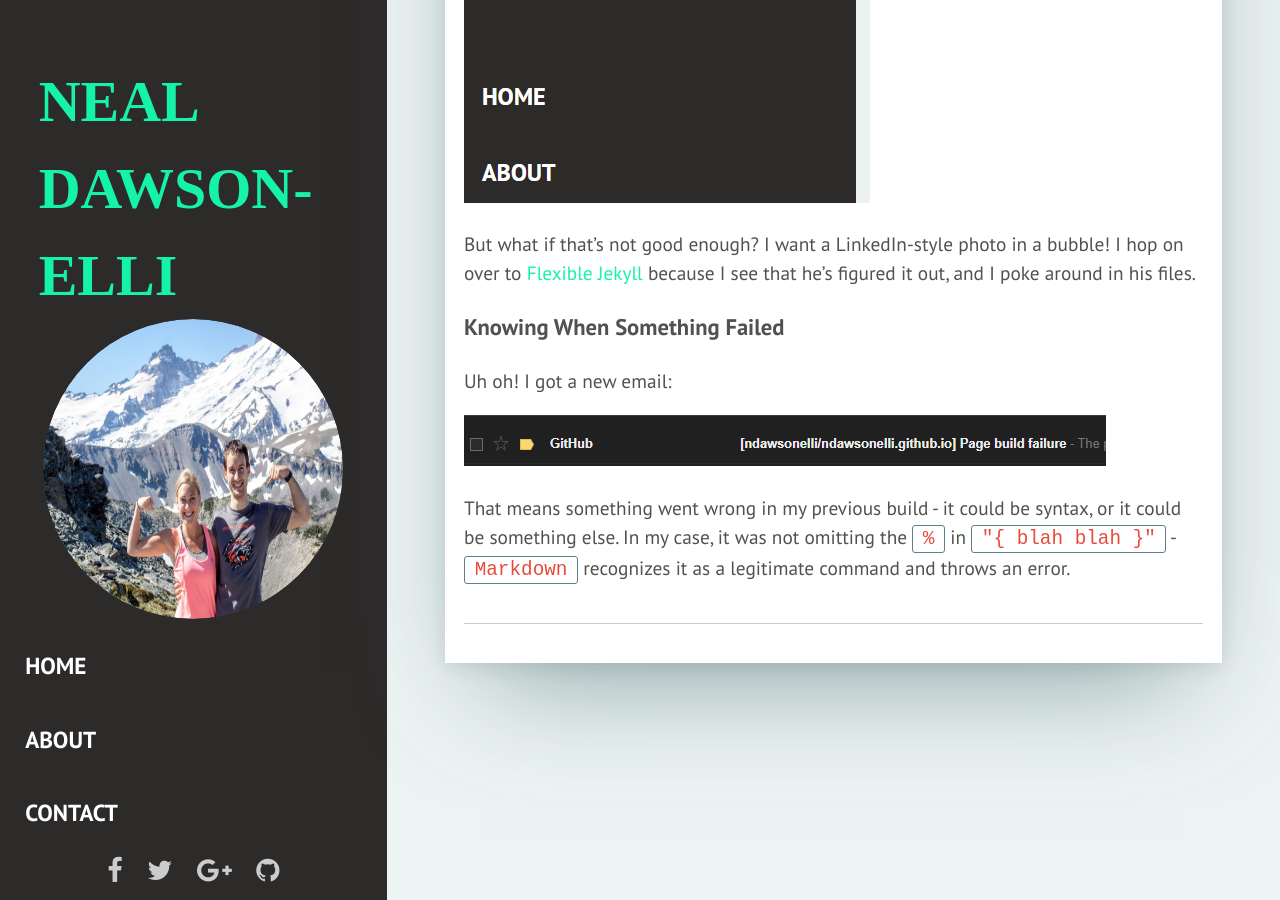
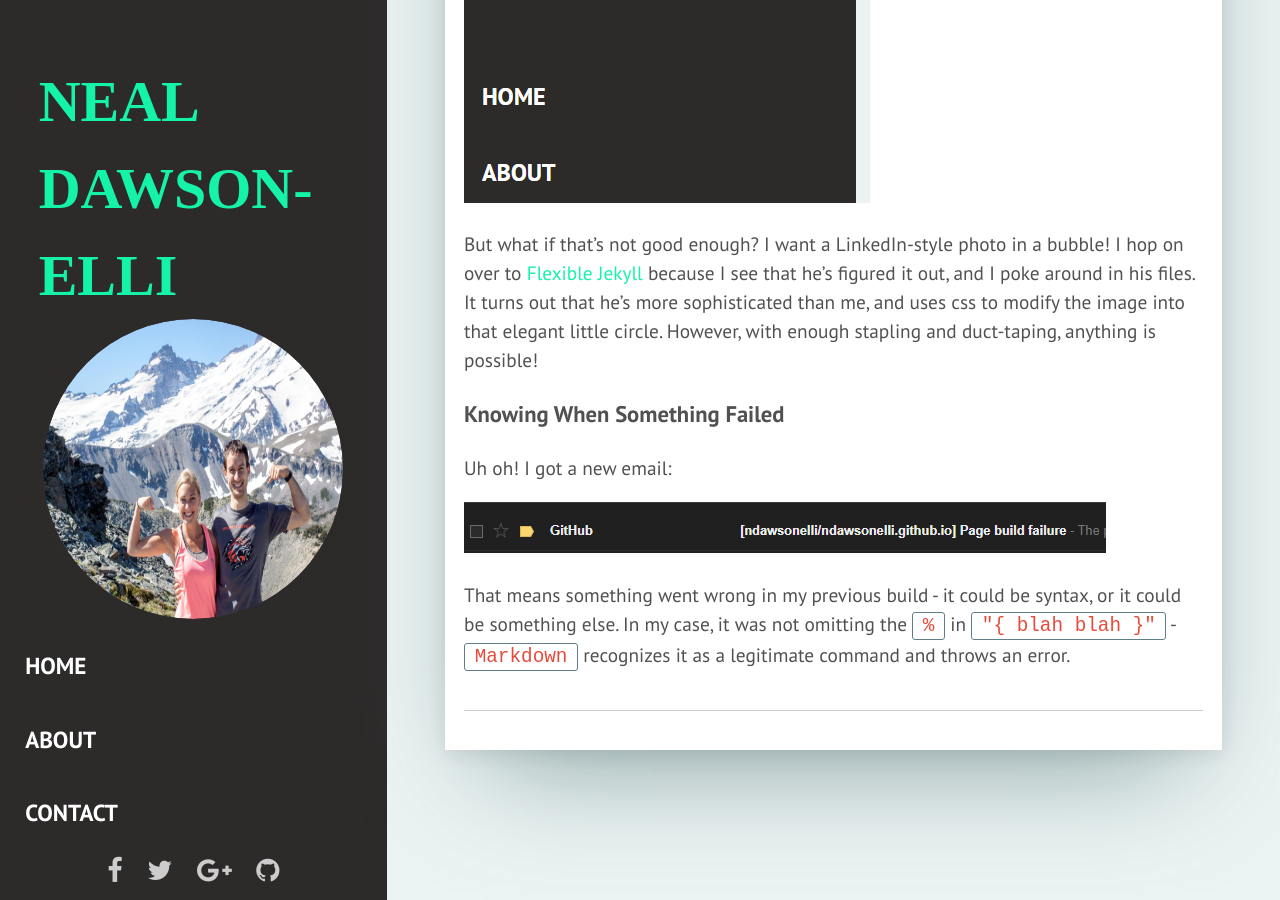
Before and after one commit to ndawsonelli/ndawsonelli.github.io, a Jekyll site: the page built from _posts/2017-12-13-Github-pages-tutorial.markdown, in a window 1280 px wide and 900 px high, scrolled down 8717 px. Built offline with Jekyll 4.4.1, drawn with Linux system fonts in a browser that asks for light colours; some web fonts are replaced.

Commit message:
trying to check if it updated

```diff
--- a/_posts/2017-12-13-Github-pages-tutorial.markdown
+++ b/_posts/2017-12-13-Github-pages-tutorial.markdown
@@ -132,6 +132,9 @@ And now my image appears where I want it! Lucky me!
 
 But what if that's not good enough? I want a LinkedIn-style photo in a bubble!
 I hop on over to [Flexible Jekyll](https://github.com/artemsheludko/flexible-jekyll) because I see that he's figured it out, and I poke around in his files.
+It turns out that he's more sophisticated than me, and uses css to modify the image into that elegant little circle.  However, with enough stapling and duct-taping, anything is possible!
+
+
 
 
 ### Knowing When Something Failed
```
